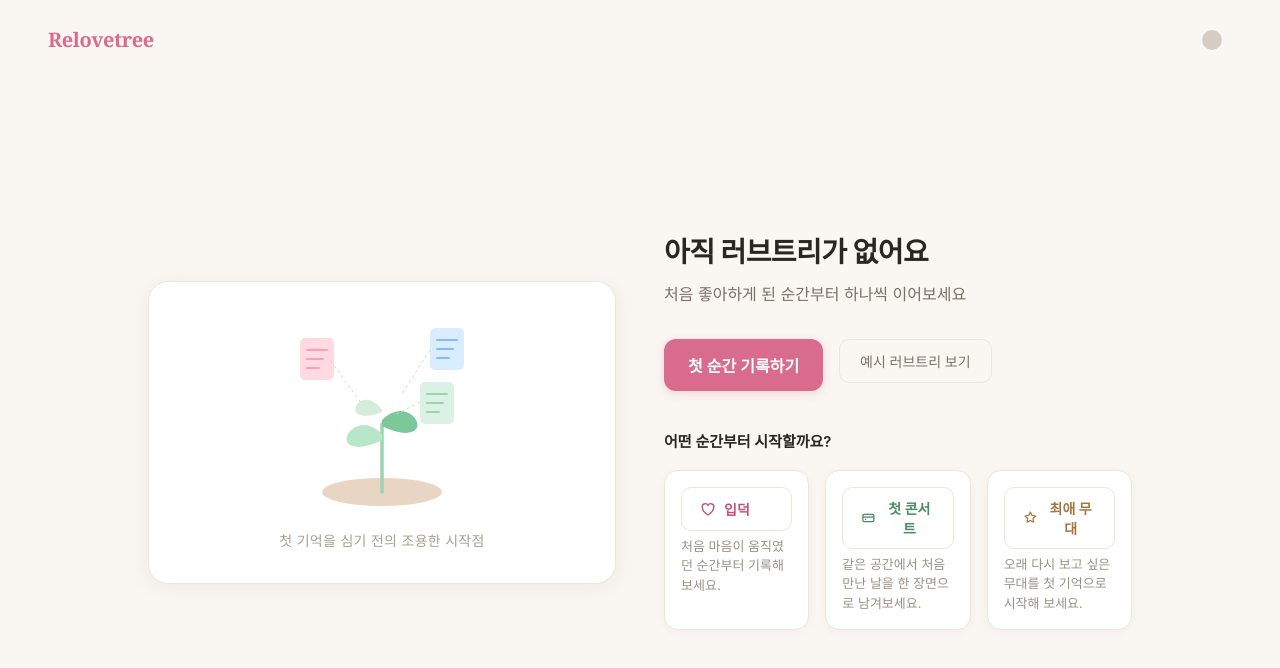
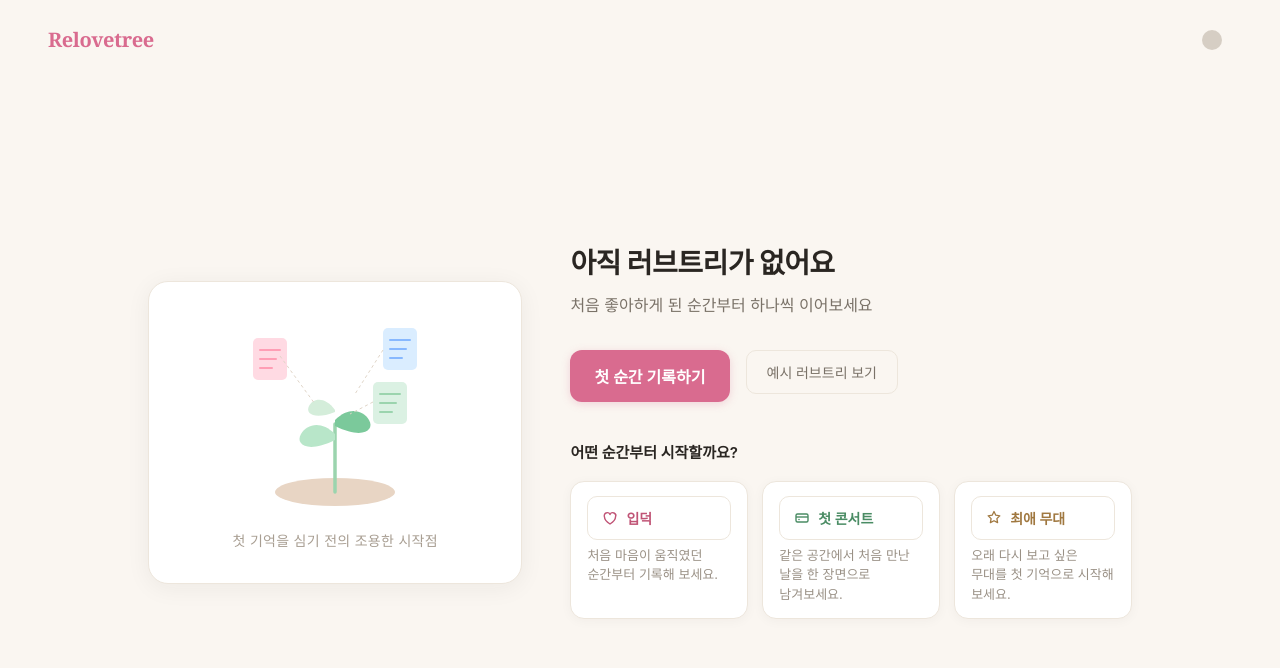
Before and after one commit to skerishKang/lovetree3.0, a React (Vite) app: page /my-trees/empty-demo in a window 1280 px wide. Shown: the top 668 px of the page. Built offline with nearby package versions, Linux system fonts and the light colour scheme.

Commit message:
fix: preserve quick-start readability at intermediate width

```diff
--- a/src/components/MyTreesEmptyPage.module.css
+++ b/src/components/MyTreesEmptyPage.module.css
@@ -194,13 +194,14 @@
   align-items: center;
   gap: 8px;
   min-height: 44px;
-  padding: 10px 18px;
+  padding: 10px 14px;
   background: #ffffff;
   color: #5a544c;
   border: 1px solid #ede6dc;
   border-radius: 10px;
   font-size: 14px;
   font-weight: 600;
+  white-space: nowrap;
   cursor: pointer;
   transition: background-color 0.15s ease, border-color 0.15s ease, box-shadow 0.15s ease;
 }
@@ -232,6 +233,7 @@
   font-size: 13px;
   color: #9a9186;
   line-height: 1.5;
+  word-break: keep-all;
 }
 
 @media (min-width: 900px) {
@@ -241,7 +243,7 @@
 
   .layout {
     display: grid;
-    grid-template-columns: 1fr 1fr;
+    grid-template-columns: minmax(0, 2fr) minmax(0, 3fr);
     align-items: center;
     gap: 48px;
     max-width: 1080px;
@@ -291,17 +293,11 @@
     max-width: none;
   }
 
-  .quickStartList {
-    flex-direction: row;
-    gap: 16px;
-  }
-
   .quickStartItem {
-    flex: 1;
     background: #ffffff;
     border: 1px solid #ede6dc;
     border-radius: 14px;
-    padding: 16px;
+    padding: 14px 16px;
     box-shadow: 0 2px 12px rgba(42, 38, 34, 0.04);
   }
 
@@ -313,3 +309,15 @@
     margin-left: 0;
   }
 }
+
+@media (min-width: 1200px) {
+  .quickStartList {
+    flex-direction: row;
+    gap: 14px;
+  }
+
+  .quickStartItem {
+    flex: 1;
+    min-width: 0;
+  }
+}
```
